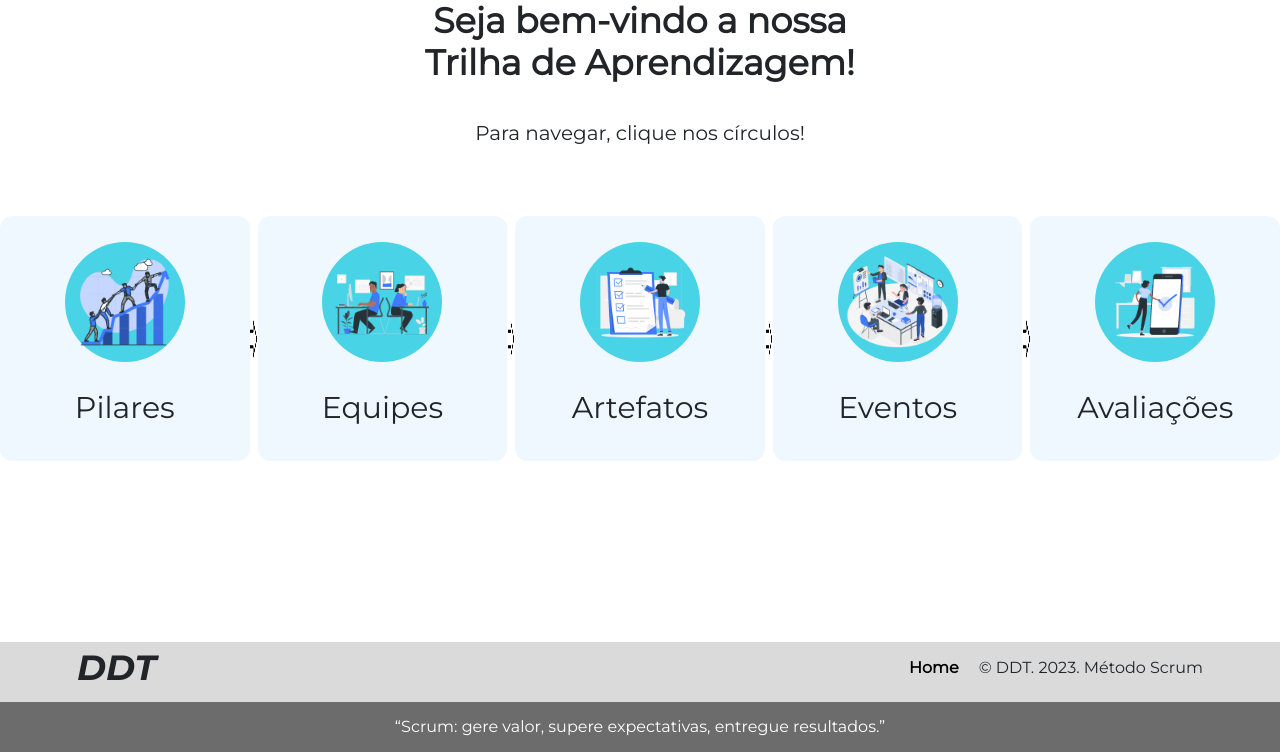
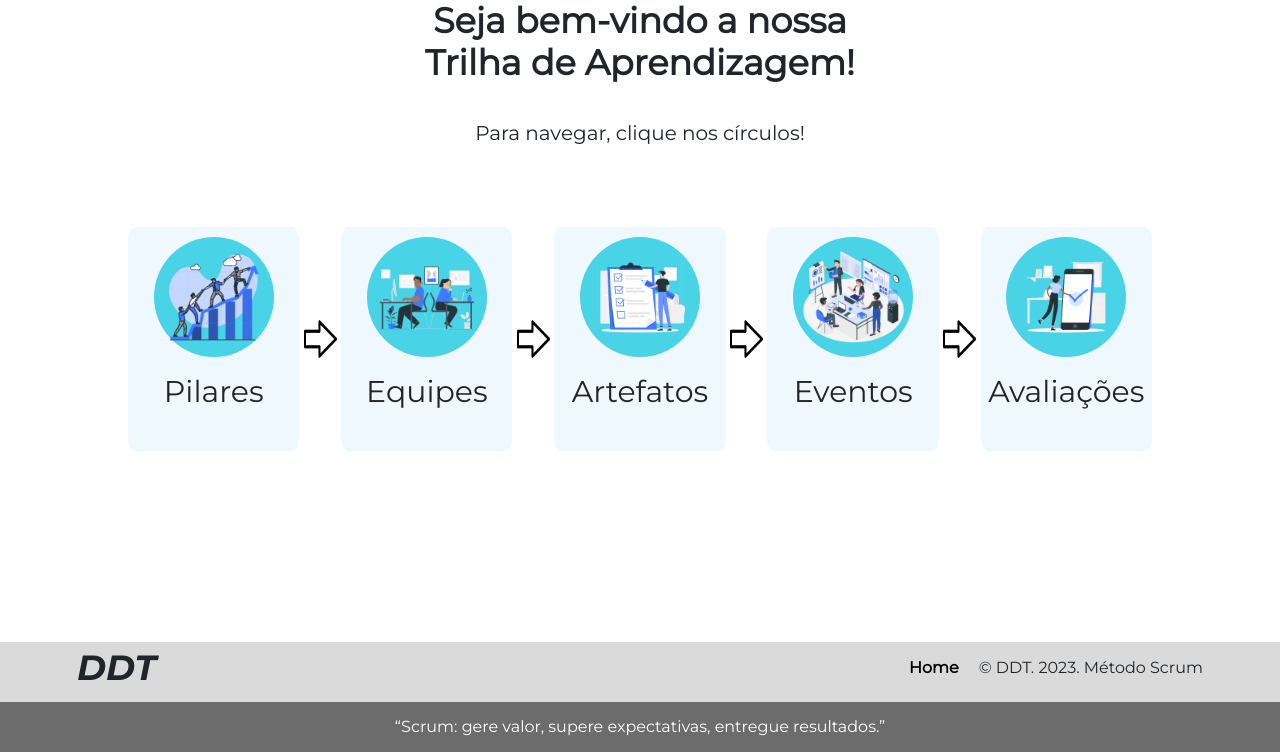
Before and after one commit to erickhoawata/DDT-1-Sem, a Flask app: page /trilha in a window 1280 px wide. Shown: the part 120-872 px from the top of the page. Run offline with Flask 3, Linux system fonts and the light colour scheme.

Commit message:
ajuste trilha

```diff
--- a/static/css/trilha.css
+++ b/static/css/trilha.css
@@ -9,19 +9,19 @@
     font-style: bold;
     font-size: large;
 }
-.container1{
+.container-trilha{
     height: 350px;
     display: flex;
     margin-bottom: 10%;
 }
 .trilha{
-    height: 70%;
+    height: 80%;
+    width: 80%;
     display: flex;
-    justify-content: center;
     margin: auto;
+
     }
 .centrotrilha{
-    background-color: #18A0FB;
     border-radius: 100%;
     height:200px;
     width:200px;
@@ -93,18 +93,20 @@ h1{
     margin-left: 10%;
 }
 .titulotrilha{
+   max-width: fit-content;
    margin: auto;
 }
 
-.cards{
+.cards-trilha{
     background-color: #F0F8FF;
     border-radius: 5%;
-    width: 15%;
+    width: 20%;
     transition: all 0.5s;
     cursor: default;
-    padding: 2%;
+    height: 80%;
+    margin: auto;
 }
-.cards:hover{
+.cards-trilha:hover{
     -webkit-filter: drop-shadow(2px 2px 2px  rgba(0,0,0,.5));
     filter: drop-shadow(2px 2px 2px  rgba(0,0,0,.5));
     box-shadow:
@@ -173,4 +175,7 @@ h1{
     cursor: pointer;
     transition: all .5s;
     border: 10px solid transparent;
+    margin: auto;
+    margin-top: 6%;
+    margin-bottom: 10%;
 }
--- a/templates/trilha.html
+++ b/templates/trilha.html
@@ -18,9 +18,9 @@
     </div>
     <p style="text-align: center; font-size: 20px;">Para navegar, clique nos círculos!</p>
 
-    <div class="container1">
+    <div class="container-trilha">
         <div class="trilha">
-            <div class="cards">
+            <div class="cards-trilha">
                 <div class="circulo1"><a href="./pilares"><img src="../static/img/Good team-bro 1.png" alt="" height="100px"></a></div>
                 <h4 class="titulotrilha">Pilares</h4>
             </div>
@@ -28,14 +28,14 @@
             <div class=seta>
                 <img class="seta-trilha" src="../static/img/seta-trilha.png" alt="" height="50px">
             </div>
-            <div class="cards">
+            <div class="cards-trilha">
                 <div class="circulo2"><a href="./equipe"><img src="../static/img/Office work-pana 1.png" alt="" height="70px"></a></div>
                 <h4 class="titulotrilha">Equipes</h4>
             </div>
             <div class=seta>
                 <img class="seta-trilha" src="../static/img/seta-trilha.png" alt="" height="50px">
             </div>
-            <div class="cards">
+            <div class="cards-trilha">
                 <div class="circulo3"><a href="./artefatos"><img src="../static/img/Checklist-rafiki 1.png" alt="" height="100px"></a></div>
                 <h4 class="titulotrilha">Artefatos</h4>
             </div>
@@ -43,7 +43,7 @@
                 <img class="seta-trilha" src="../static/img/seta-trilha.png" alt="" height="50px">
             </div>
 
-            <div class="cards">
+            <div class="cards-trilha">
                 <div class="circulo4"><a href="./eventos"><img src="../static/img/At the office-amico 2.png" alt="" height="100px"></a></div>
                 <h4 class="titulotrilha">Eventos</h4>
             </div>
@@ -51,7 +51,7 @@
                 <img class="seta-trilha" src="../static/img/seta-trilha.png" alt="" height="50px">
             </div>
 
-            <div class="cards">
+            <div class="cards-trilha">
                 <div class="circulo5"><a href="./avaliacao"><img class="circle"src="../static/img/Confirmed-rafiki 1.png" alt="" height="100px"></a></div>
                 <h4 class="titulotrilha">Avaliações</h4>
             </div>
```
Lines whose indentation alone changed are shown as unchanged.
